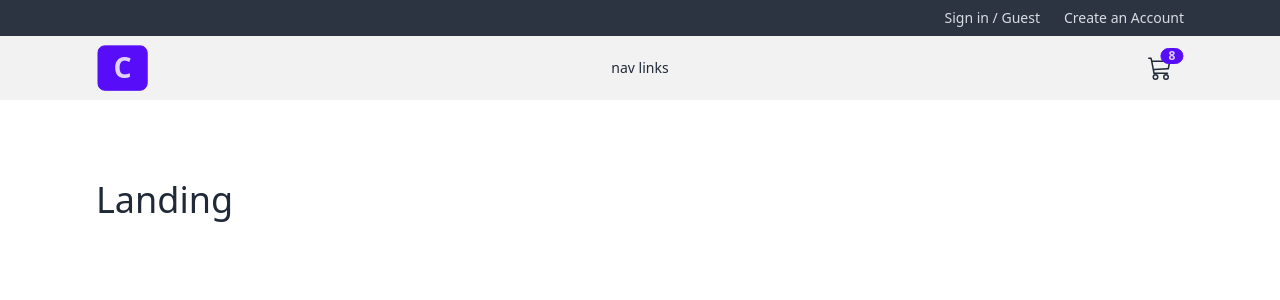
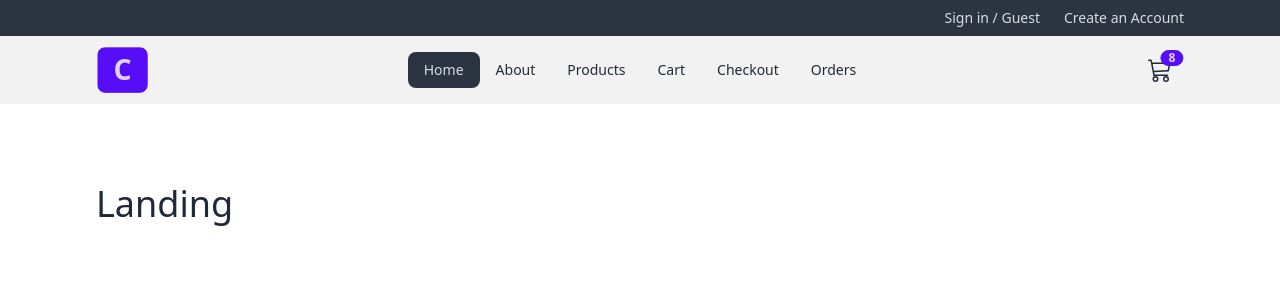
Before and after one commit to nguyenchien/comfy-store, a React (Vite) app: page / in a window 1280 px wide. Shown: the top 300 px of the page. Built offline with nearby package versions, Linux system fonts and the light colour scheme.

Commit message:
NavLinks component

```diff
--- /dev/null
+++ b/src/components/NavLinks.jsx
@@ -0,0 +1,27 @@
+const links = [
+  { id: 1, url: '/', text: 'home' },
+  { id: 2, url: 'about', text: 'about' },
+  { id: 3, url: 'products', text: 'products' },
+  { id: 4, url: 'cart', text: 'cart' },
+  { id: 5, url: 'checkout', text: 'checkout' },
+  { id: 6, url: 'orders', text: 'orders' },
+];
+import { NavLink } from 'react-router-dom';
+
+const NavLinks = () => {
+  return (
+    <>
+      {links.map((link) => {
+        const { id, url, text } = link;
+        return (
+          <li key={id}>
+            <NavLink className='capitalize' to={url}>
+              {text}
+            </NavLink>
+          </li>
+        );
+      })}
+    </>
+  );
+};
+export default NavLinks;
--- a/src/components/Navbar.jsx
+++ b/src/components/Navbar.jsx
@@ -1,6 +1,7 @@
 import { BsCart3, BsMoonFill, BsSunFill } from 'react-icons/bs';
 import { FaBarsStaggered } from 'react-icons/fa6';
 import { NavLink } from 'react-router-dom';
+import NavLinks from './NavLinks';
 
 const Navbar = () => {
   return (
@@ -23,12 +24,14 @@
               tabIndex={0}
               className='menu menu-sm dropdown-content mt-3 z-[1] p-2 shadow bg-base-200 rounded-box w-52'
             >
-              nav links
+              <NavLinks />
             </ul>
           </div>
         </div>
         <div className='navbar-center hidden lg:flex'>
-          <ul className='menu menu-horizontal '>nav links</ul>
+          <ul className='menu menu-horizontal'>
+            <NavLinks />
+          </ul>
         </div>
         <div className='navbar-end'>
           {/* THEME ICONS */}
--- a/src/components/index.js
+++ b/src/components/index.js
@@ -2,3 +2,4 @@
 export { default as SubmitBtn } from './SubmitBtn';
 export { default as Header } from './Header';
 export { default as Navbar } from './Navbar';
+export { default as NavLinks } from './NavLinks';
```
